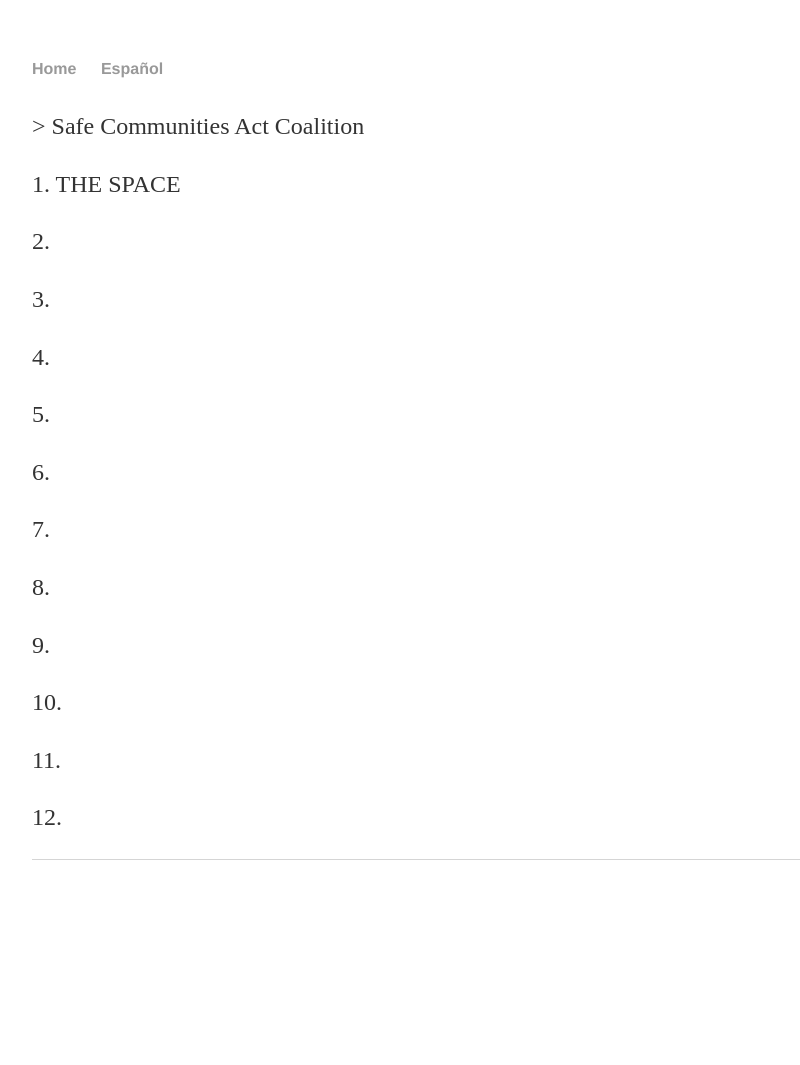
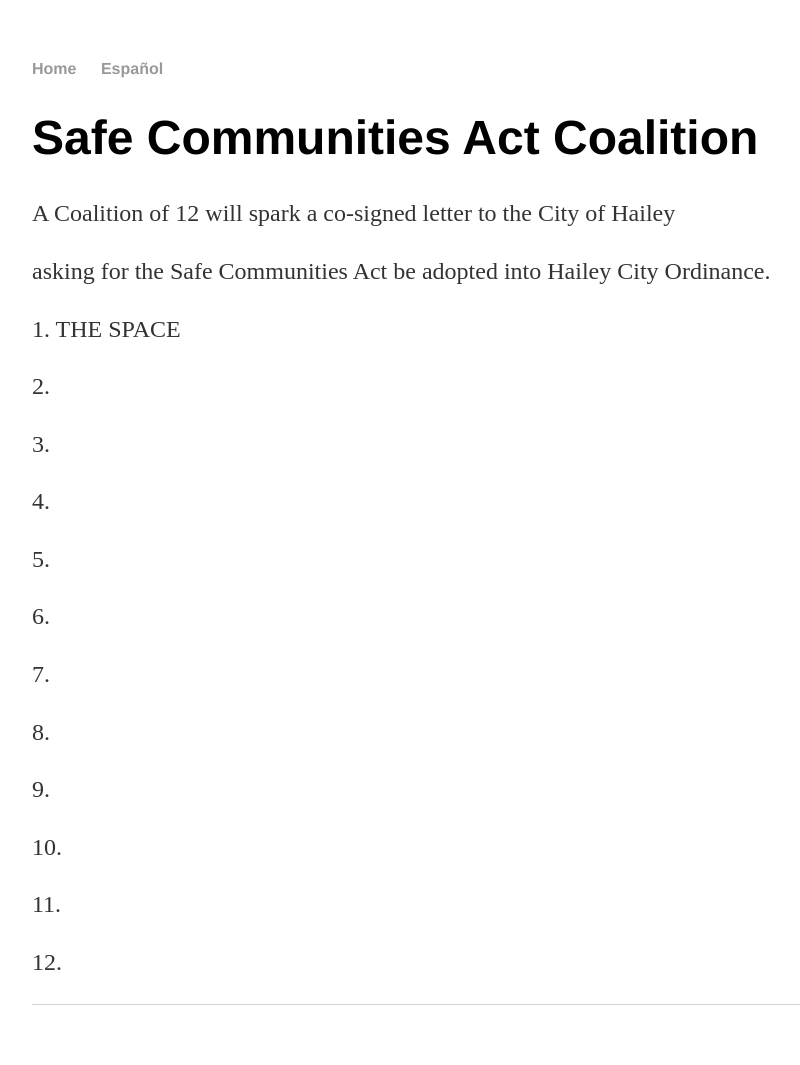
Before and after one commit to love5b/love5b.github.io, a Jekyll site: the page built from coalition/index.html, in a window 1280 px wide. Shown: the whole page, without its empty margins (160-960 px from the left). Built offline with Jekyll 4.4.1, drawn with Linux system fonts in a browser that asks for light colours; before the commit the page ends 920 px from its top, so only the background shows below that.

Commit message:
Update index.html

```diff
--- a/coalition/index.html
+++ b/coalition/index.html
@@ -5,8 +5,9 @@ title: Coalition | Safe Communities Act Coalition
 
 <div class="blurb">
 
-        		<p> <h1></h1> </p>
-			<p> > Safe Communities Act Coalition </p>
+        		<p> <h1>Safe Communities Act Coalition </h1> </p>
+			<p> A Coalition of 12 will spark a co-signed letter to the City of Hailey</p>
+			<p> asking for the Safe Communities Act be adopted into Hailey City Ordinance.</p>
 
             <p>1. THE SPACE </p>
 	    <p>2. </p>
```
